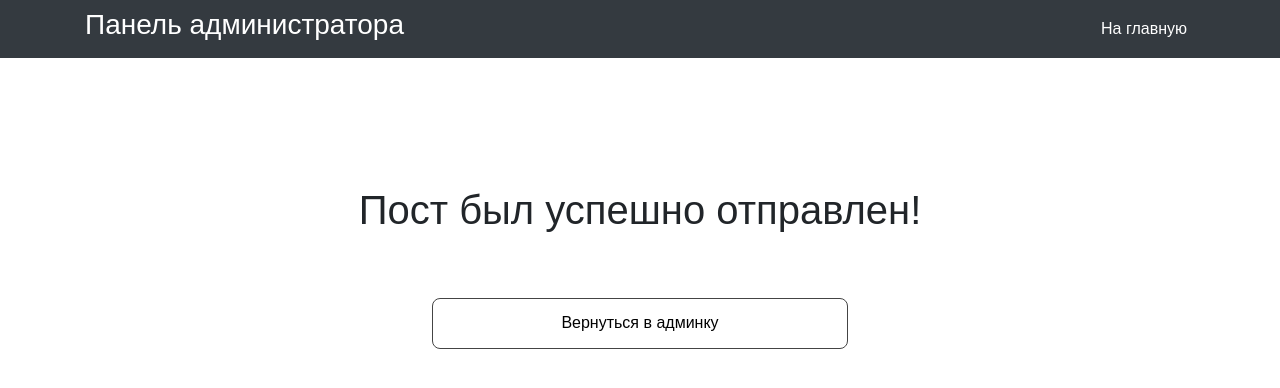
After one commit to mmarvakh/PAPolytech, a PHP site: page /login/success.php in a window 1280 px wide. The commit adds this page. Shown: the top 388 px of the page. Run offline with PHP 8.4, Linux system fonts and the light colour scheme; data that the repository does not hold is empty; some libraries are stand-ins or nearby versions.

Commit message:
Добавлена страница с сообщением об успехе отправки поста, доработан скрипт

```diff
--- /dev/null
+++ b/site/login/success.php
@@ -0,0 +1,41 @@
+<?php
+
+if ($_POST["back"]) {
+    header("Location: admin.php");
+}
+
+?>
+
+<!DOCTYPE html>
+<html lang="ru">
+<head>
+    <meta charset="UTF-8">
+    <meta name="viewport" content="width=device-width, initial-scale=1.0">
+    <link rel="shortcut icon" href="../img/favicon.ico" type="image/x-icon">
+    <link rel="stylesheet" href="https://maxcdn.bootstrapcdn.com/bootstrap/4.0.0/css/bootstrap.min.css">
+    <script src="https://ajax.googleapis.com/ajax/libs/jquery/3.3.1/jquery.min.js"></script>
+    <script src="https://cdnjs.cloudflare.com/ajax/libs/popper.js/1.12.9/umd/popper.min.js"></script>
+    <script src="https://maxcdn.bootstrapcdn.com/bootstrap/4.0.0/js/bootstrap.min.js"></script>
+    <script src="https://kit.fontawesome.com/68084d886f.js"></script>
+    <link rel="stylesheet" href="../css/style.css">
+    <title>Панель администратора</title>
+</head>
+<body>
+    <nav class="navbar navbar-expand-md navbar-dark bg-dark sticky-top" id="navbar">
+        <div class="container navbar-inside"><h3 style="color: #fff;">Панель администратора</h3><button class="navbar-toggler" type="button" data-toggle="collapse"
+                data-target="#navbarResponsive"><span class="navbar-toggler-icon"></span> </button>
+            <div class="collapse navbar-collapse" id="navbarResponsive">
+                <ul class="navbar-nav ml-auto">
+                    <li class="nav-item"> <a href="http://marvakh.ru/" class="nav-link active" target="_blank">На главную</a> </li>
+                </ul>
+            </div>
+        </div>
+    </nav>
+    <section class="container text-center" style="margin-top: 10%">
+        <h1>Пост был успешно отправлен!</h1>
+    </section>
+    <form method="POST" class="text-center" style="margin-top: 5%">
+        <input name="back" type="submit" value="Вернуться в админку">
+    </form>
+</body>
+</html>
```
Also changed, not shown: site/login/admin.php (+7 -8 lines).
